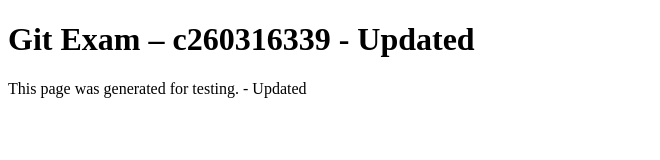
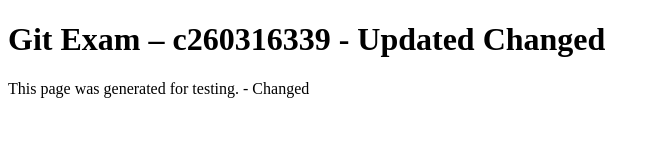
Before and after one commit to meratonin25/git-exam-c2603I6339, a plain HTML site: page index.html in a window 1280 px wide. Shown: the whole page, without its empty margins (0-660 px from the left). Drawn offline with Linux system fonts and the light colour scheme.

Commit message:
Recommit after soft reset

```diff
--- a/index.html
+++ b/index.html
@@ -7,8 +7,8 @@
 </head>
 <body>
 <main>
-<h1>Git Exam – c260316339 - Updated</h1>
-<p>This page was generated for testing. - Updated</p>
+<h1>Git Exam – c260316339 - Updated Changed</h1>
+<p>This page was generated for testing. - Changed</p>
 </main>
 </body>
 </html>
```
Also changed, not shown: profile.txt (added).
